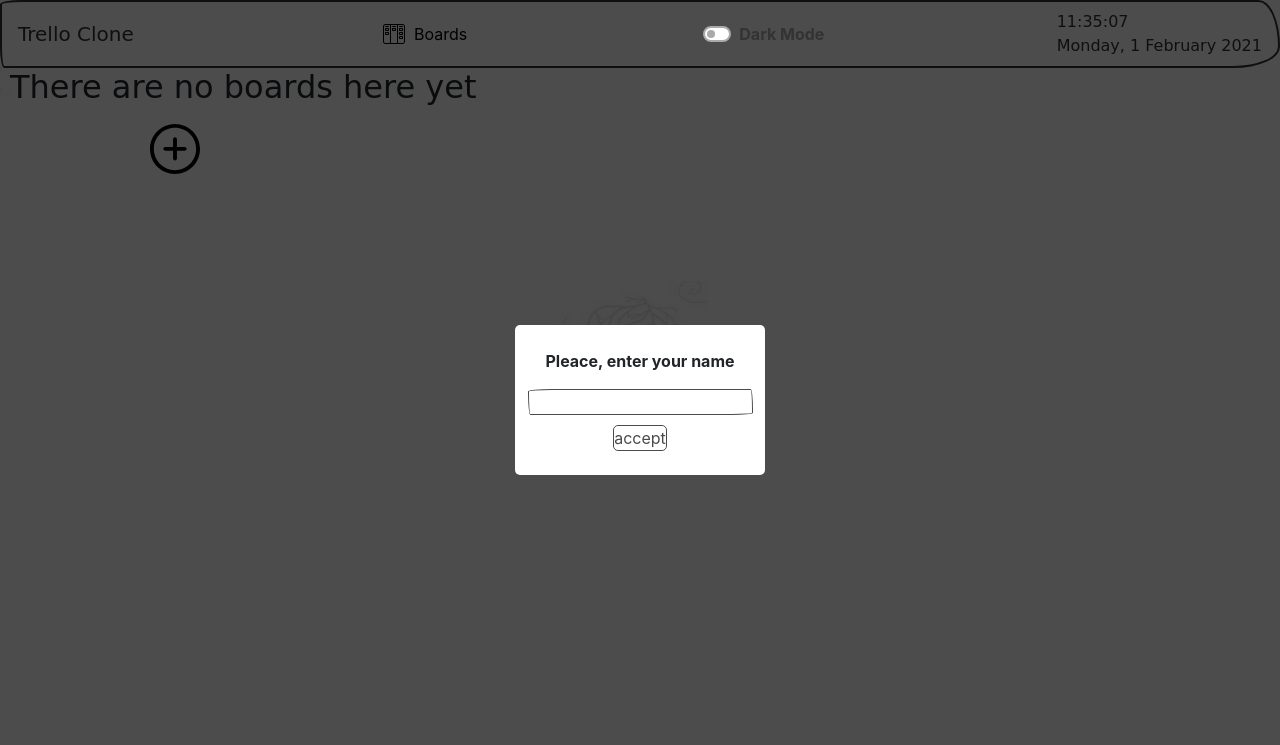
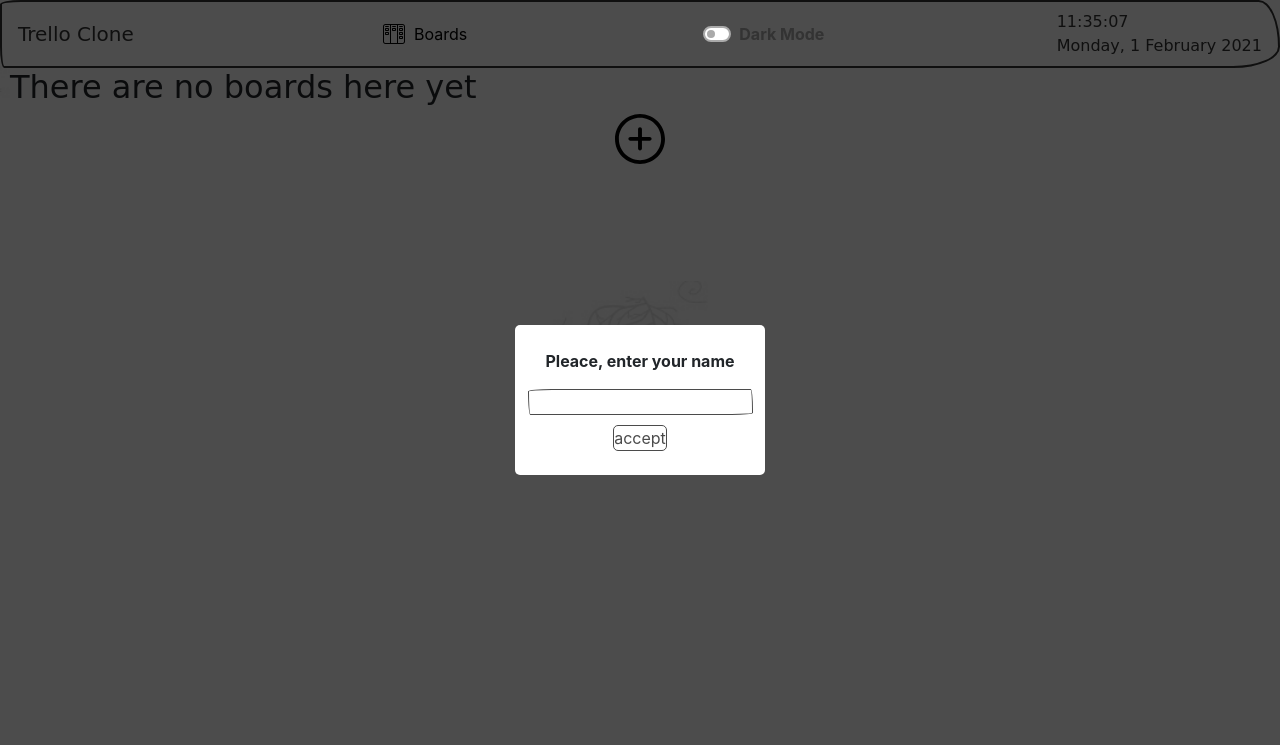
Before and after one commit to YuPodd/rsclone, a website built with webpack: page src/template.html in a window 1280 px wide. Shown: the top 745 px of the page. Built offline with nearby package versions, Linux system fonts and the light colour scheme; a web font is replaced by a local one.

Commit message:
fix:fix button position and width of container

```diff
--- a/src/styles/list.css
+++ b/src/styles/list.css
@@ -8,12 +8,16 @@
     display: flex;
     flex-direction: row;
     flex-wrap: wrap;
-    width: 1000px;
+    justify-content: center;
+    max-width: 1000px;
     height: 80%;
     margin: 0 auto;
     padding: 10px;
 }
-
+.button-createList-wrapper{
+    display: flex;
+    justify-content: center;
+}
 .button-createList{
     all: unset;
     background: url(../assets/ico/add.svg) no-repeat top right;
--- a/src/template.html
+++ b/src/template.html
@@ -20,9 +20,8 @@
     <section class="boards-menu_container hidden"></section>
     <section class="desktop_container"></section>
     <section class="modal_container hidden"></section>
-    <div class="container">
-        <button class="button-createList"></button>
-    </div>
+    <div class="button-createList-wrapper"><button class="button-createList"></button></div>
+       <div class="container"></div>
 
 </body>
 
```
